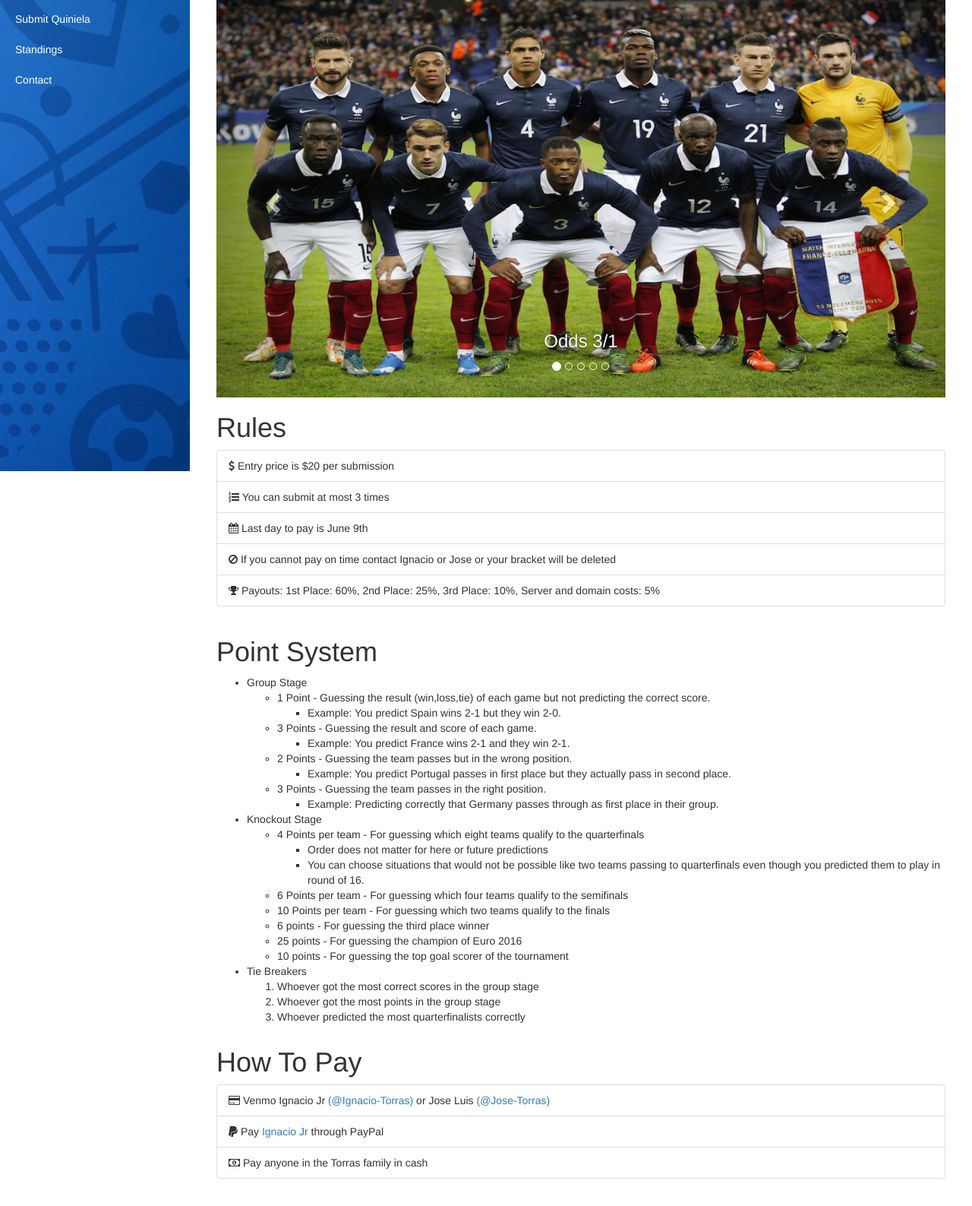
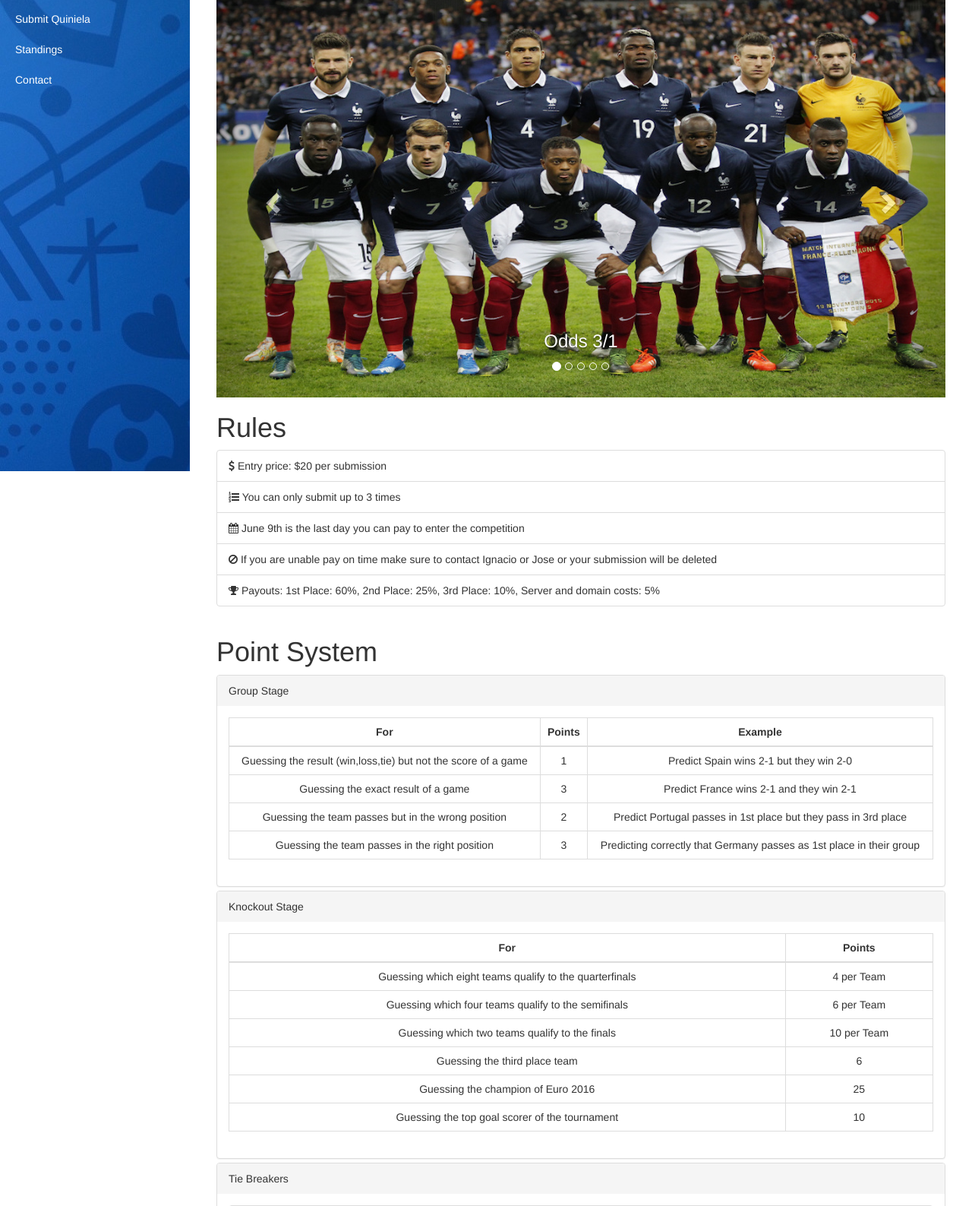
Before and after one commit to itorras13/Euro2016, a Flask app: page / in a window 1280 px wide. Shown: the part 180-1767 px from the top of the page at 76% size. Run offline with Flask 2, Linux system fonts and the light colour scheme; data that the repository does not hold is empty; some libraries are stand-ins or nearby versions.

Commit message:
made points look nicer

```diff
--- a/templates/index/point_system.html
+++ b/templates/index/point_system.html
@@ -1,77 +1,94 @@
 <h1>Point System</h1>
-	<ul>
-	    <li>Group Stage
-	        <ul>
-	            <li>1 Point - Guessing the result (win,loss,tie) of each game but not predicting the correct score.
-		            <ul>
-		            	<li>
-		            		Example: You predict Spain wins 2-1 but they win 2-0.
-		            	</li>
-		            </ul>
-	            </li>
-	            <li>3 Points - Guessing the result and score of each game.
-	            	<ul>
-		            	<li>
-		            		Example: You predict France wins 2-1 and they win 2-1.
-		            	</li>
-		            </ul>
-	            </li>
-	            <li>2 Points - Guessing the team passes but in the wrong position.
-	            	<ul>
-		            	<li>
-		            		Example: You predict Portugal passes in first place but they actually pass in second place.
-		            	</li>
-		            </ul>
-	            </li>
-	            <li>3 Points - Guessing the team passes in the right position.
-	            	<ul>
-		            	<li>
-		            		Example: Predicting correctly that Germany passes through as first place in their group.
-		            	</li>
-		            </ul>
-	            </li>
-	        </ul>
-	    </li>
-	    <li>Knockout Stage
-	    	<ul>
-	            <li>4 Points per team - For guessing which eight teams qualify to the quarterfinals
-		            <ul>
-		            	<li>
-		            		Order does not matter for here or future predictions
-		            	</li>
-		            	<li>
-		            		You can choose situations that would not be possible like two teams passing to quarterfinals even though you predicted them to play in round of 16.
-		            	</li>
-		            </ul>
-	            </li>
-	            <li>
-	            	6 Points per team - For guessing which four teams qualify to the semifinals
-	            </li>
-	            <li>
-	            	10 Points per team - For guessing which two teams qualify to the finals
-	            </li>
-	            <li>
-	            	6 points - For guessing the third place winner
-	            </li>
-	            <li>
-	            	25 points - For guessing the champion of Euro 2016
-	            </li>
-	            <li>
-	            	10 points - For guessing the top goal scorer of the tournament
-	            </li>
-	        </ul>
-	    </li>
-	    <li>Tie Breakers
-	    	<ol>
-	    		<li>
-	    			Whoever got the most correct scores in the group stage
-	    		</li>
-	    		<li>
-	    			Whoever got the most points in the group stage
-	    		</li>
-	    		<li>
-	    			Whoever predicted the most quarterfinalists correctly
-	    		</li>
-	    	</ol>
-	    </li>
-	</ul>
+<div class="panel-group">
+	<div class="panel panel-default">
+	  <div class="panel-heading">Group Stage</div>
+	  <div class="panel-body">
+	 	<table class="table table-bordered">
+	 		<thead>
+		      <tr>
+		        <th>For</th>
+		        <th>Points</th>
+		        <th>Example</th>
+		      </tr>
+		    </thead>
+		    <tbody>
+		      <tr>
+		        <td>Guessing the result (win,loss,tie) but not the score of a game</td>
+		        <td>1</td>
+		        <td>Predict Spain wins 2-1 but they win 2-0</td>
+		      </tr>
+		      <tr>
+		        <td>Guessing the exact result of a game</td>
+		        <td>3</td>
+		        <td>Predict France wins 2-1 and they win 2-1</td>
+		      </tr>
+		      <tr>
+		        <td>Guessing the team passes but in the wrong position</td>
+		        <td>2</td>
+		        <td>Predict Portugal passes in 1st place but they pass in 3rd place</td>
+		      </tr>
+		      <tr>
+		        <td>Guessing the team passes in the right position</td>
+		        <td>3</td>
+		        <td>Predicting correctly that Germany passes as 1st place in their group</td>
+		      </tr>
+		    </tbody>
+	 	</table>
+	  </div>
+	</div>
+	<div class="panel panel-default">
+	  <div class="panel-heading">Knockout Stage</div>
+	  <div class="panel-body">
+	  	<table class="table table-bordered">
+	 		<thead>
+		      <tr>
+		        <th>For</th>
+		        <th>Points</th>
+		      </tr>
+		    </thead>
+		    <tbody>
+		      <tr>
+		        <td>Guessing which eight teams qualify to the quarterfinals</td>
+		        <td>4 per Team</td>
+		      </tr>
+		      <tr>
+		        <td>Guessing which four teams qualify to the semifinals</td>
+		        <td>6 per Team</td>
+		      </tr>
+		      <tr>
+		        <td>Guessing which two teams qualify to the finals</td>
+		        <td>10 per Team</td>
+		      </tr>
+		      <tr>
+		        <td>Guessing the third place team</td>
+		        <td>6</td>
+		      </tr>
+		      <tr>
+		      	<td>Guessing the champion of Euro 2016</td>
+		      	<td>25</td>
+		      </tr>
+		      <tr>
+		      	<td>Guessing the top goal scorer of the tournament</td>
+		      	<td>10</td>
+		      </tr>
+		    </tbody>
+	 	</table>
+	  </div>
+	</div>
+	<div class="panel panel-default">
+		<div class="panel-heading">Tie Breakers</div>
+		<div class="panel-body">
+			<ul class="list-group">
+			    <li class="list-group-item">
+			        1. Whoever got the most correct scores in the group stage
+			    </li>
+			    <li class="list-group-item">
+			        2. Whoever got the most points in the group stage
+			    </li>
+			    <li class="list-group-item">
+			        3. Whoever correctly predicted the most quarterfinalists
+			    </li>
+			</ul>
+		</div>
+	</div>
+</div>
--- a/templates/index/rules.html
+++ b/templates/index/rules.html
@@ -2,19 +2,19 @@
 <ul class="list-group">
     <li class="list-group-item">
         <i class="fa fa-usd" aria-hidden="true"></i>
-        Entry price is $20 per submission
+        Entry price: $20 per submission
     </li>
     <li class="list-group-item">
         <i class="fa fa-list-ol" aria-hidden="true"></i>
-        You can submit at most 3 times
+        You can only submit up to 3 times
     </li>
     <li class="list-group-item">
         <i class="fa fa-calendar" aria-hidden="true"></i>
-        Last day to pay is June 9th
+        June 9th is the last day you can pay to enter the competition
     </li>
     <li class="list-group-item">
         <i class="fa fa-ban" aria-hidden="true"></i>
-        If you cannot pay on time contact Ignacio or Jose or your bracket will be deleted
+        If you are unable pay on time make sure to contact Ignacio or Jose or your submission will be deleted
     </li>
     <li class="list-group-item">
         <i class="fa fa-trophy" aria-hidden="true"></i>
```
